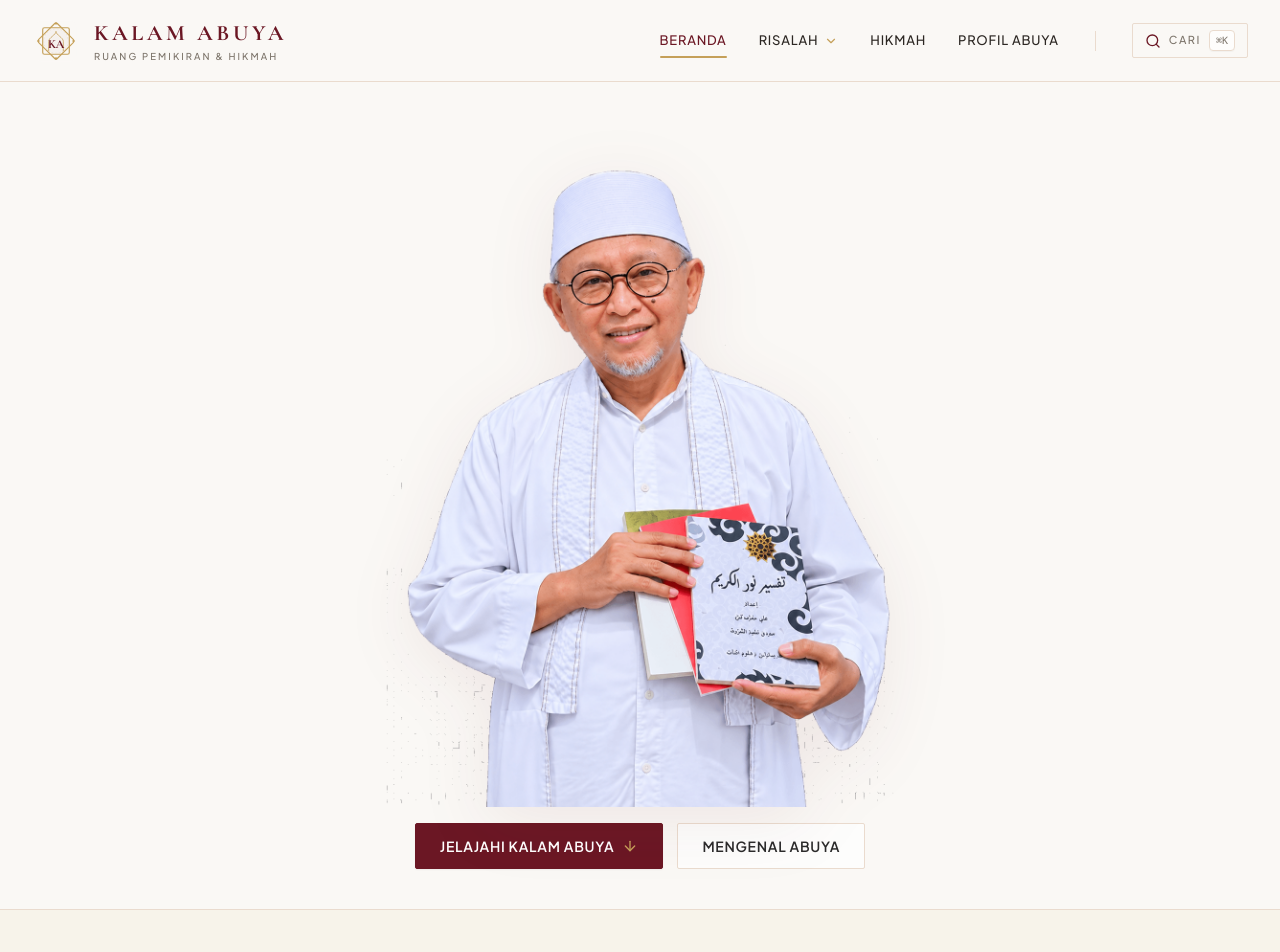
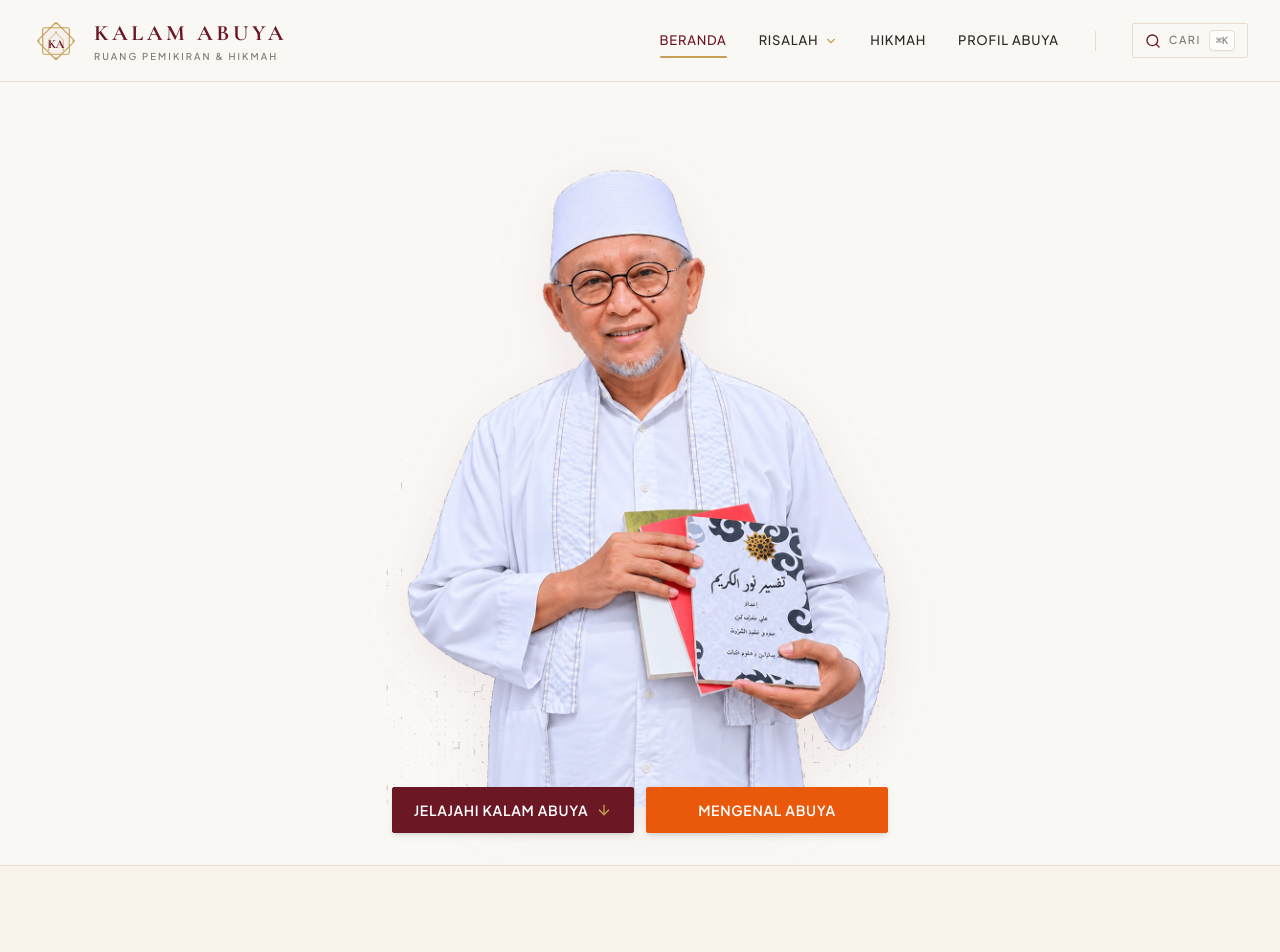
Before and after one commit to hamrasidi7-rgb/kalam-abuya, a Next.js app: page / in a window 1280 px wide. Shown: the top 952 px of the page. Built offline with nearby package versions, Linux system fonts and the light colour scheme.

Commit message:
feat(hero): jadikan kotak tombol sebelah warna orange dan satukan langsung di bawah foto tanpa space

```diff
--- a/src/components/Hero.tsx
+++ b/src/components/Hero.tsx
@@ -8,7 +8,7 @@ export const Hero: React.FC = () => {
   return (
     <section
       id="beranda"
-      className="relative bg-[#FAF8F5] pt-4 sm:pt-6 md:pt-8 pb-8 sm:pb-10 border-b border-[#EADBCE] overflow-hidden"
+      className="relative bg-[#FAF8F5] pt-4 sm:pt-6 md:pt-8 pb-6 sm:pb-8 border-b border-[#EADBCE] overflow-hidden"
     >
       {/* Semantic H1 for SEO & Screen Readers */}
       <h1 className="sr-only">
@@ -17,37 +17,42 @@ export const Hero: React.FC = () => {
 
       <div className="max-w-5xl mx-auto px-4 sm:px-6 lg:px-8 flex flex-col items-center text-center">
 
-        {/* Foto Portrait Utama Abuya (Transparan Penuh, Tanpa Background Catur) */}
-        <div className="relative w-full max-w-[280px] sm:max-w-[360px] md:max-w-[420px] lg:max-w-[480px] xl:max-w-[520px] flex justify-center items-center mb-1 sm:mb-2 bg-transparent">
+        {/* Kontainer Terpadu: Foto Abuya & Dua Kotak Tombol Menyatu Tanpa Space */}
+        <div className="relative w-full max-w-[280px] sm:max-w-[360px] md:max-w-[420px] lg:max-w-[480px] xl:max-w-[520px] flex flex-col items-center">
+
+          {/* Foto Portrait Utama Abuya */}
+          <div className="relative w-full flex justify-center items-center">
             <Image
               src="/images/kiai Busyro-Kitab.png"
               alt="Dr. KH. Abuya Busyro Karim, M.Si. — Kalam Abuya"
               width={1086}
               height={1448}
               priority
-            className="w-full h-auto object-contain object-bottom select-none pointer-events-none drop-shadow-[0_14px_32px_rgba(107,23,36,0.08)] bg-transparent"
+              className="w-full h-auto object-contain object-bottom select-none pointer-events-none drop-shadow-[0_12px_28px_rgba(107,23,36,0.08)] bg-transparent block"
               sizes="(max-width: 640px) 280px, (max-width: 768px) 360px, (max-width: 1024px) 420px, 520px"
             />
           </div>
 
-        {/* CTA di Bawah Foto (1 Baris Sejajar Mobile & Desktop, Mepet di Bawah Foto) */}
-        <div className="mt-1 sm:mt-2 flex flex-row justify-center items-center gap-2 sm:gap-3.5 px-3 sm:px-4 w-full max-w-lg mx-auto">
+          {/* Dua Kotak Tombol Menyatu Langsung Menempel di Bawah Foto (Zero Space) */}
+          <div className="relative z-10 -mt-2.5 sm:-mt-4 md:-mt-5 w-full flex flex-row justify-center items-center gap-2 sm:gap-3 px-2 sm:px-3">
             {/* Tombol 1: JELAJAHI KALAM ABUYA (Solid Burgundy) */}
             <a
               href="#kalam-terbaru"
-            className="flex-1 sm:flex-initial inline-flex items-center justify-center text-center whitespace-nowrap px-3 sm:px-6 py-2.5 sm:py-3 bg-[#6B1724] text-white text-[11px] sm:text-xs md:text-sm font-sans font-semibold tracking-wider uppercase hover:bg-[#821D2D] transition-all duration-200 border border-[#6B1724] shadow-sm rounded-sm group active:scale-[0.98]"
+              className="flex-1 inline-flex items-center justify-center text-center whitespace-nowrap px-3 sm:px-5 py-2.5 sm:py-3 bg-[#6B1724] text-white text-[11px] sm:text-xs md:text-sm font-sans font-semibold tracking-wider uppercase hover:bg-[#821D2D] transition-all duration-200 border border-[#6B1724] shadow-md rounded-sm group active:scale-[0.98]"
             >
               <span>Jelajahi Kalam Abuya</span>
               <ArrowDown className="w-3.5 h-3.5 sm:w-4 sm:h-4 ml-1.5 sm:ml-2 text-[#C5A059] group-hover:translate-y-0.5 transition-transform shrink-0" />
             </a>
 
-          {/* Tombol 2: MENGENAL ABUYA (Outline Border Emas / Burgundy) */}
+            {/* Tombol 2: MENGENAL ABUYA (Warna Orange sesuai permintaan) */}
             <a
               href="#profil-abuya"
-            className="flex-1 sm:flex-initial inline-flex items-center justify-center text-center whitespace-nowrap px-3 sm:px-6 py-2.5 sm:py-3 bg-white/70 backdrop-blur-xs text-[#2B2B2B] hover:text-[#6B1724] text-[11px] sm:text-xs md:text-sm font-sans font-semibold tracking-wider uppercase border border-[#EADBCE] hover:border-[#C5A059] hover:bg-[#FAF8F5] transition-all duration-200 shadow-xs rounded-sm active:scale-[0.98]"
+              className="flex-1 inline-flex items-center justify-center text-center whitespace-nowrap px-3 sm:px-5 py-2.5 sm:py-3 bg-[#EA580C] text-white hover:bg-[#C2410C] text-[11px] sm:text-xs md:text-sm font-sans font-semibold tracking-wider uppercase border border-[#EA580C] transition-all duration-200 shadow-md rounded-sm active:scale-[0.98]"
             >
               <span>Mengenal Abuya</span>
             </a>
+          </div>
+
         </div>
 
       </div>
```
Lines whose indentation alone changed are shown as unchanged.
